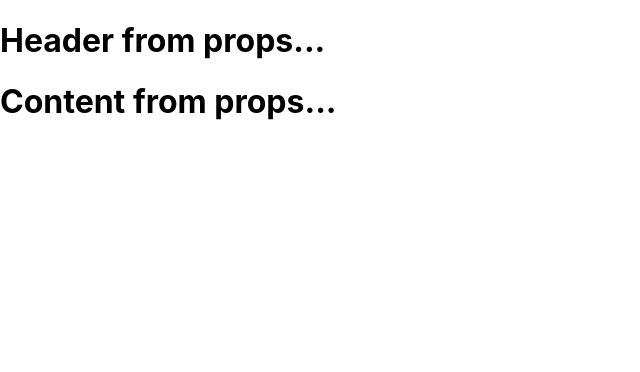
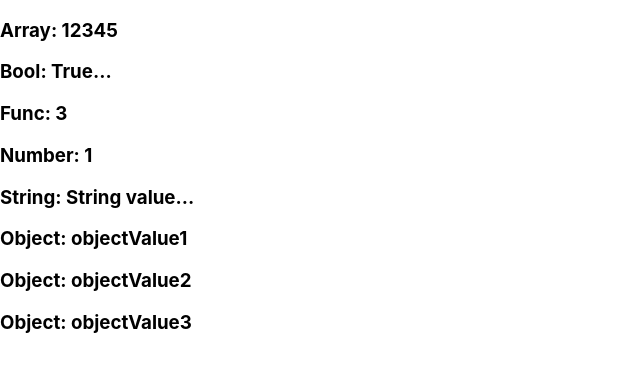
Before and after one commit to gustavopinho/curso-react-redux, a React (Create React App) app in the folder aula-01/my-app/: page / in a window 1280 px wide. Shown: the top 372 px of the page, without its empty margins (0-640 px from the left). Built offline with nearby package versions, Linux system fonts and the light colour scheme.

Commit message:
Validando Suportes

```diff
--- a/aula-01/my-app/src/App.js
+++ b/aula-01/my-app/src/App.js
@@ -1,44 +1,44 @@
 import React from 'react';
-import logo from './logo.svg';
+import PropTypes from 'prop-types';
 import './App.css';
-import { render } from 'react-dom';
 
 class App extends React.Component {
-    constructor(props) {
-      super(props);
 
-      this.state = {
-        header: "Header from props...",
-        content: "Content from props..."
-      };
-    }
     render() {
-    return (
-      <div>
-        <Header headerProp={this.state.header} />
-        <Content contentProp={this.state.content} />
-      </div>
-    );
+      return (
+        <div>
+          <h3>Array: {this.props.propArray}</h3>
+          <h3>Bool: {this.props.propBool ? "True..." : "False..."}</h3>
+          <h3>Func: {this.props.propFunc(3)}</h3>
+          <h3>Number: {this.props.propNumber}</h3>
+          <h3>String: {this.props.propString}</h3>
+          <h3>Object: {this.props.propObject.objectName1}</h3>
+          <h3>Object: {this.props.propObject.objectName2}</h3>
+          <h3>Object: {this.props.propObject.objectName3}</h3>
+        </div>
+      );
   }
 }
 
-class Header extends React.Component {
-  render() {
-    return(
-      <div>
-        <h1> {this.props.headerProp}</h1>
-      </div>
-    );
-  }
+App.propTypes = {
+  propArray: PropTypes.array.isRequired,
+  propBool: PropTypes.bool.isRequired,
+  propFunc: PropTypes.func,
+  propNumber: PropTypes.number,
+  propString: PropTypes.string,
+  propObject: PropTypes.object
 }
 
-class Content extends React.Component {
-  render() {
-    return(
-      <div>
-        <h1> {this.props.contentProp}</h1>
-      </div>
-    );
+App.defaultProps = {
+  propArray: [1,2,3,4,5],
+  propBool: true,
+  propFunc: function(e){return e},
+  propNumber: 1,
+  propString: "String value...",
+  propObject: {
+    objectName1:"objectValue1",
+    objectName2: "objectValue2",
+    objectName3: "objectValue3"
   }
 }
 
```
Also changed, not shown: 1 other file (tests, documents, lock files or other folders).
